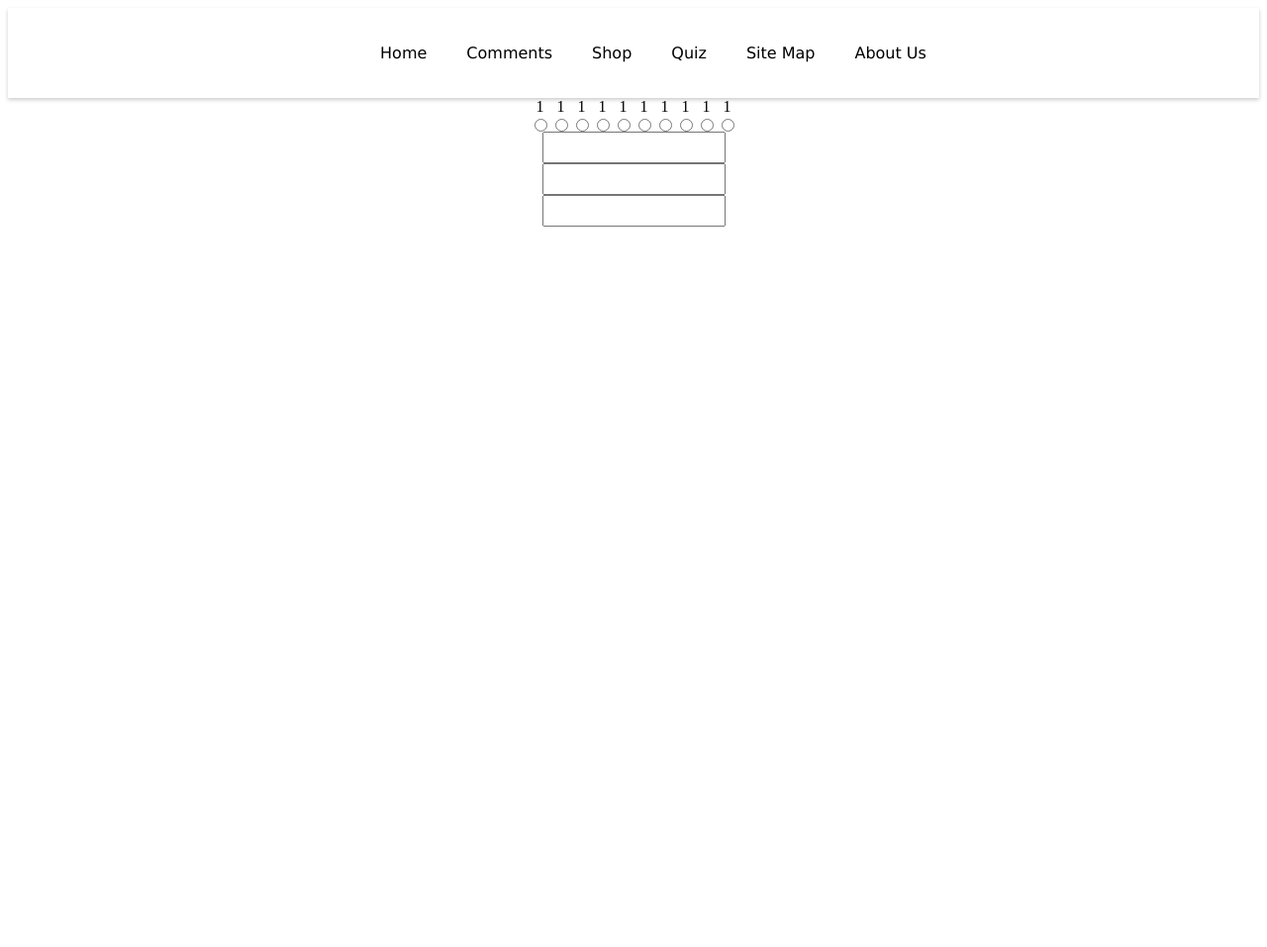
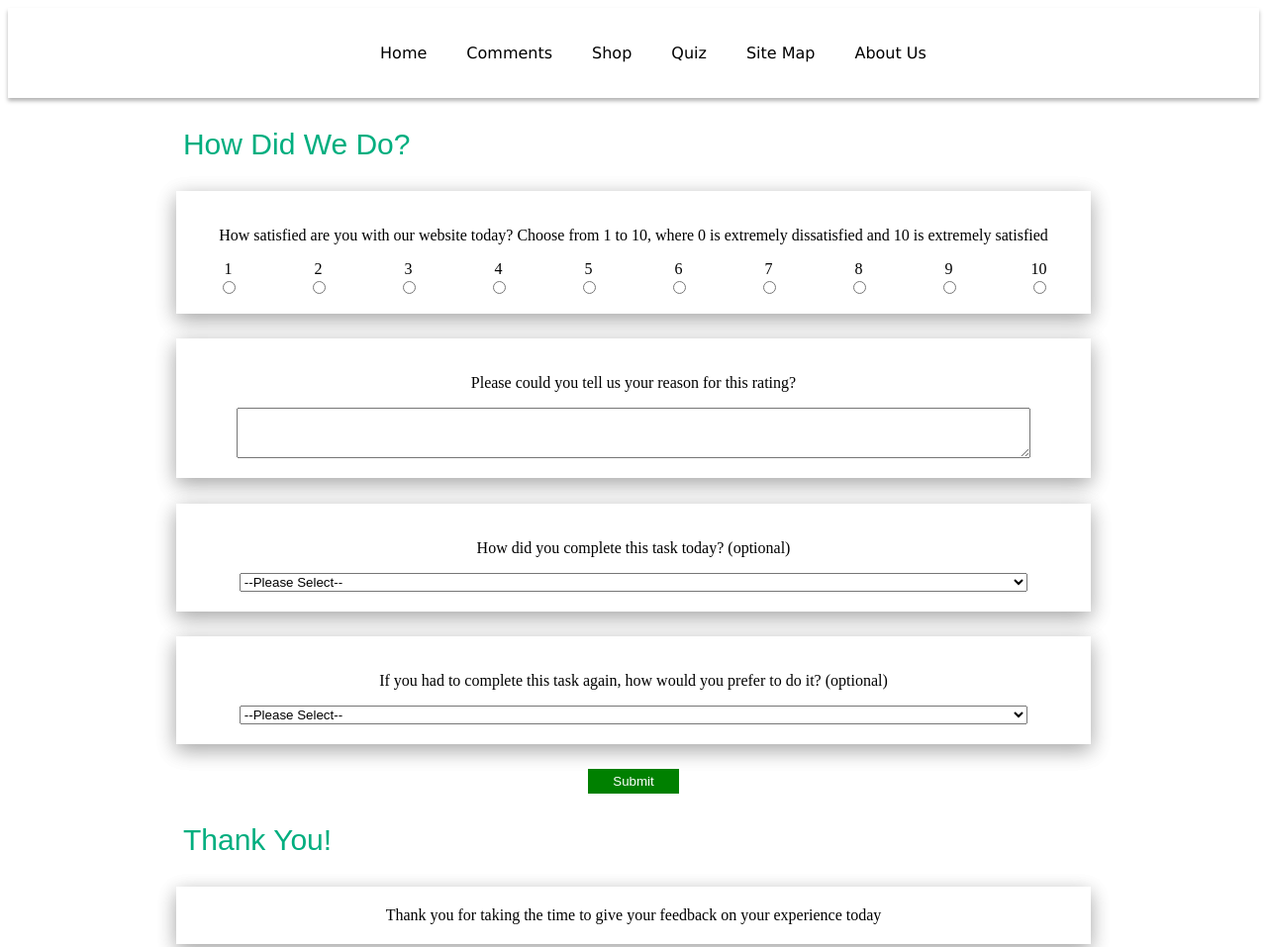
Before and after one commit to haneeshaseef/webCourseWorkGroup21, a plain HTML site: page comments.html in a window 1280 px wide. Shown: the top 957 px of the page at 99% size. Before the commit the page ends 800 px from the top, so only its background shows below. Drawn offline with Linux system fonts and the light colour scheme.

Commit message:
07/07/2023

```diff
--- a/comments.html
+++ b/comments.html
@@ -7,6 +7,7 @@
     <title>Document</title>
 </head>
 <body>
+
     <nav>
         <ul>
             <li><a href="#">Home</a></li>
@@ -17,67 +18,103 @@
             <li><a href="#">About Us</a></li>
         </ul>
     </nav>
+    <form name="myForm" action="" onsubmit="return validateForm()" method="post">
+        <p class="subject">How Did We Do?</p>
         <div class="questionBox">
-        <p></p>
+            <p>How satisfied are you with our website today? Choose from 1 to 10, where 0 is extremely dissatisfied and 10 is extremely satisfied</p>
             <radioswitches>
                 <switch>
                     <label for="">1</label>
                     <input type="radio" name="rating" id="" value="">
                 </switch>
                 <switch>
-                <label for="">1</label>
+                    <label for="">2</label>
                     <input type="radio" name="rating" id="" value="">
                 </switch>
                 <switch>
-                <label for="">1</label>
+                    <label for="">3</label>
                     <input type="radio" name="rating" id="" value="">
                 </switch>
                 <switch>
-                <label for="">1</label>
+                    <label for="">4</label>
                     <input type="radio" name="rating" id="" value="">
                 </switch>
                 <switch>
-                <label for="">1</label>
+                    <label for="">5</label>
                     <input type="radio" name="rating" id="" value="">
                 </switch>
                 <switch>
-                <label for="">1</label>
+                    <label for="">6</label>
                     <input type="radio" name="rating" id="" value="">
                 </switch>
                 <switch>
-                <label for="">1</label>
+                    <label for="">7</label>
                     <input type="radio" name="rating" id="" value="">
                 </switch>
                 <switch>
-                <label for="">1</label>
+                    <label for="">8</label>
                     <input type="radio" name="rating" id="" value="">
                 </switch>
                 <switch>
-                <label for="">1</label>
+                    <label for="">9</label>
                     <input type="radio" name="rating" id="" value="">
                 </switch>
                 <switch>
-                <label for="">1</label>
+                    <label for="">10</label>
                     <input type="radio" name="rating" id="" value="">
                 </switch>
             </radioswitches>
+        </div>
 
+        <div class="questionBox" id="feedbackId">
+            <p>Please could you tell us your reason for this rating?</p>
+            <textarea name="feedback" rows="3"></textarea>
+        </div>
+        <div id="notFilled"></div>
+        <script>
+            function validateForm() {
+            let x = document.forms["myForm"]["feedback"].value;
+            if (x == "") {
+                document.getElementById("notFilled").innerHTML= "<div class='questionBox' id='notFilledAlert'>&#9888; This question is required</div>";
+                document.getElementById("notFilledAlert").style.cssText= "background-Color: red; color: white;"
+                document.getElementById("feedbackId").style.border="solid 1px red";
+                return false;
+             }else{
+
+             }
+            }
+        </script>
+
+        <div class="questionBox"id="radios">
+            <p>How did you complete this task today? (optional)</p>
+            <select name="cars" id="cars">
+                <option>--Please Select--</option>
+                <option value="Phone">Phone</option>
+                <option value="website">website</option>
+                <option value="Webchat">Webchat</option>
+                <option value="Social Media">Social Media</option>
+                <option value="Email">Email</option>
+            </select>
         </div>
         <div class="questionBox">
-        <p></p>
-        <label for=""></label>
-        <input type="text">
+            <p>If you had to complete this task again, how would you prefer to do it? (optional)</p>
+            <select name="cars" id="cars">
+                <option>--Please Select--</option>
+                <option value="Phone">Phone</option>
+                <option value="website">website</option>
+                <option value="Webchat">Webchat</option>
+                <option value="Social Media">Social Media</option>
+                <option value="Email">Email</option>
+            </select>
         </div>
-    <div class="questionBox">
-        <p></p>
-        <label for=""></label>
-        <input type=>
+        <input type="submit" class="submitBtn" value="Submit" onclick="">
+    </form>
+
+    <div class="thankYou">
+        <p class="subject">Thank You!</p>
+        <div class="questionBox">Thank you for taking the time to give your feedback on your experience today</div>
     </div>
-    <div class="questionBox">
-        <p></p>
-        <label for=""></label>
-        <input type="text">
-    </div>
+
 
 </body>
 </html>
--- a/styles-comments.css
+++ b/styles-comments.css
@@ -13,7 +13,6 @@ a{
 a:hover{
     color: black;
     border: 2px solid black;
-    transition: 0.5s;
     padding: 18px;}
 a:active{
     color: white;
@@ -22,20 +21,70 @@ nav{
     display: flex;
     justify-content: center;
     padding-top:20px;
-    box-shadow: 0 2px 4px 0 rgba(0,0,0,.2);
+    box-shadow: 0 3px 4px 0 rgba(0,0,0,.3);
     padding-bottom: 20px;}
 
 /* NAVBAR End */
 
+.subject{
+    color: #00AE7F;
+    font-size: 30px;
+    font-family: sans-serif;
+    padding: 0 14%;
+}
+p{
+    text-align: left;
+}
+.questionBox p{
+    text-align: left;
+}
+
 .questionBox{
+    width: 70%;
     display: flex;
     justify-content: center;
-}
+    padding: 20px;
+    margin: 2% auto;
+    box-shadow: 0 6px 20px 0 rgba(0, 0, 0, 0.2), 0 6px 20px 0 rgba(0, 0, 0, 0.19);
+    display: flex;
+    flex-direction: column;
+    align-items: center; }
+
 radioswitches{
     display: flex;
     flex-direction: row;
+    margin-left: 70px; }
+
+
+textarea{
+    width: 90%;
 }
 switch{
+    justify-content: space-evenly;
     display: flex;
     flex-direction: column;
-    align-items: center; }
+    align-items: center;
+    margin-right: 70px;
+    }
+
+select{
+    width: 90%;
+}
+
+.submitBtn {
+    display: block;
+    margin: 2% auto;
+    padding: 5px 25px;
+    background-color: green;
+    color: white;
+    border: 0;
+  }
+
+.submitBtn:hover {
+    display: block;
+    margin: 2% auto;
+    padding: 5px 25px;
+    background-color: lightgreen;
+    color: black;
+    border: 1px solid black;
+}
```
Lines whose indentation alone changed are shown as unchanged.
